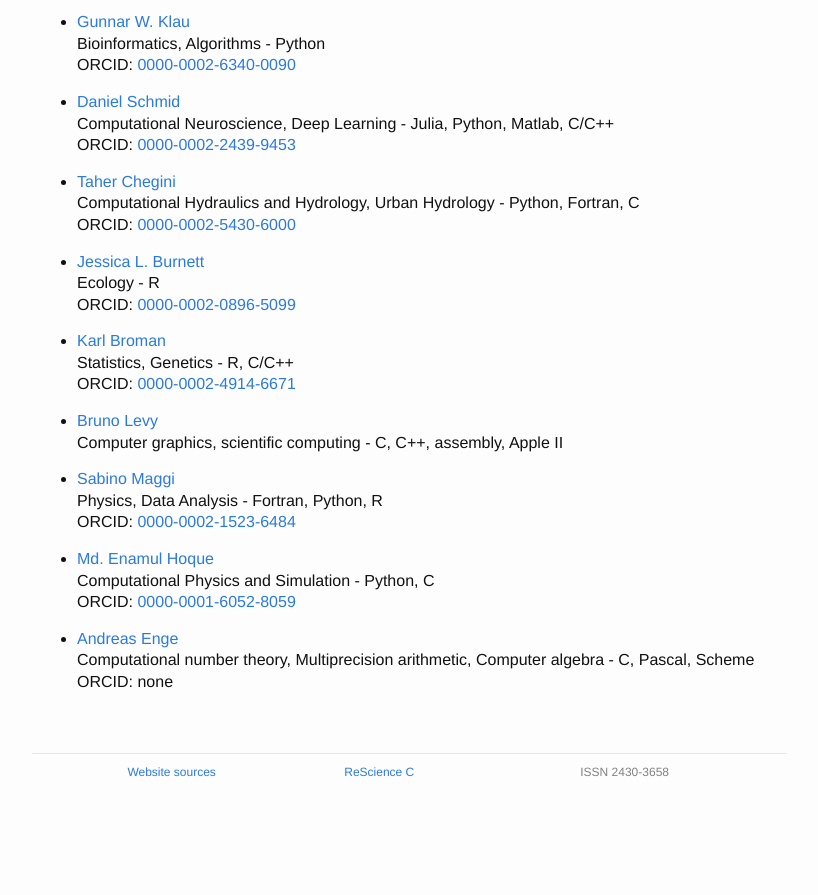
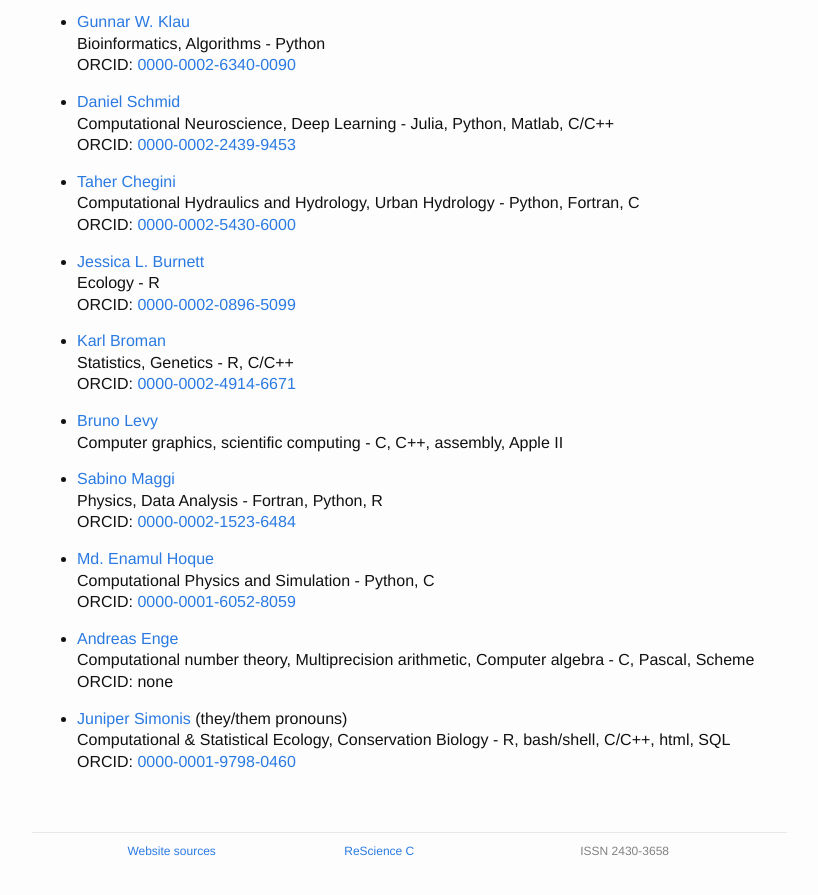
Before and after one commit to ReScience/rescience.github.io, a Jekyll site: the page built from 04-board.md, in a window 1280 px wide and 900 px high, scrolled down 10642 px. Shown: the top 895 px of the window, without its empty margins (223-1041 px from the left). Built offline with Jekyll 4.4.1, drawn with Linux system fonts in a browser that asks for light colours; our own code applies the rules of GitHub Pages for plain Markdown files; before the commit the page ends 11462 px from its top, so only the background shows below that.

Commit message:
Add Juniper Simonis as a reviewer

```diff
--- a/04-board.md
+++ b/04-board.md
@@ -582,3 +582,7 @@ ORCID: [0000-0002-8225-7517](https://orcid.org/0000-0002-8225-7517)
 * [Andreas Enge](https://github.com/andreas-enge)
   Computational number theory, Multiprecision arithmetic, Computer algebra - C, Pascal, Scheme
   ORCID: none
+
+* [Juniper Simonis](@juniperlsimonis)  (they/them pronouns)
+  Computational & Statistical Ecology, Conservation Biology - R, bash/shell, C/C++, html, SQL
+  ORCID: [0000-0001-9798-0460](https://orcid.org/0000-0001-9798-0460)
```
